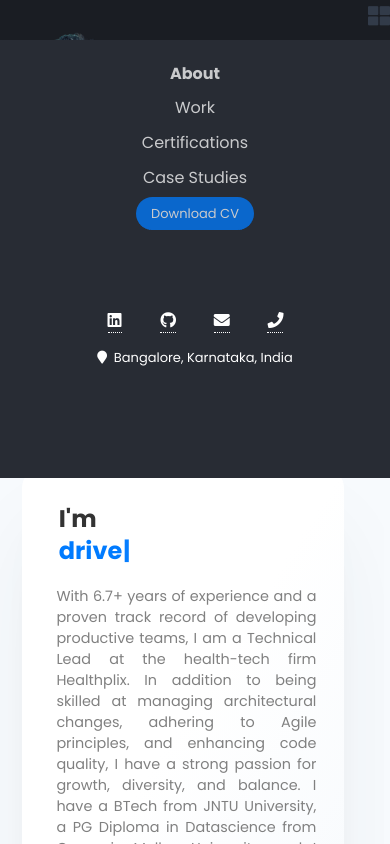
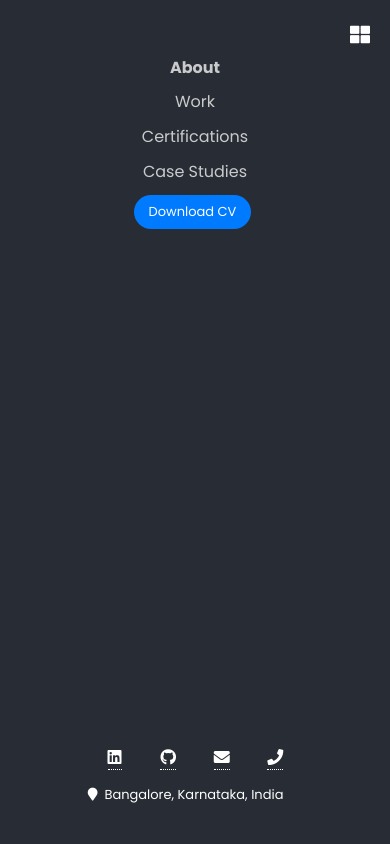
Before and after one commit to sirishasamudrala5/portfolio, a React (Create React App) app: page / in a window 390 px wide. Both pictures are taken after a click on the icon 362 px from the left and 31 px from the top of the page. Built offline with nearby package versions, Linux system fonts and the light colour scheme.

Commit message:
fixed overflow, spell checks

```diff
--- a/src/components/content/About.jsx
+++ b/src/components/content/About.jsx
@@ -85,7 +85,7 @@ const About = () => {
             <div className='card about-container-col about-card'>
             <div className='info'>
                 <h2 className='title'>I'm <Typewriter options={{ strings: AboutTags, autoStart: true, delay: 75, loop: true}} cursor /></h2>
-                <p className='about-content'>With 6.7+ years of experience and a proven track record of developing productive teams, I am a Technical Lead at the health-tech firm Healthplix. In addition to being skilled at managing architectural changes, adhering to Agile principles, and enhancing code quality, I have a strong passion for growth, diversity, and balance. I have a BTech from JNTU University, a PG Diploma in Datascience from Carnegie Mellon University, and I volunteer and speaker at the WomenWhoCode organisation. In my spare time, I enjoy making crafts.</p>
+                <p className='about-content'>With 6.7+ years of experience and a proven track record of developing productive teams, I am a Technical Lead at the health-tech firm Healthplix. In addition to being skilled at managing architectural changes, adhering to Agile principles, and enhancing code quality, I have a strong passion for growth, diversity, and balance. I have a BTech from JNTU University & a PG Diploma in Data science from Carnegie Mellon University. I'm a volunteer and speaker at the WomenWhoCode organisation. In my spare time, I enjoy making crafts.</p>
             </div>
             </div>
             <div className='about-container-col'>{render_skillset()}</div>
--- a/src/components/content/Certifications.jsx
+++ b/src/components/content/Certifications.jsx
@@ -38,7 +38,7 @@ const Certifications = (props) => {
       children.push(
         <div key={key}>
         <img src={item.src} alt={item.description} />
-        <p className="legend">{item.description}</p>
+        {/* <p className="legend">{item.description}</p> */}
     </div>
       )
       ))
@@ -49,14 +49,14 @@ const Certifications = (props) => {
            {render_cert()}
         <h2>Certifications</h2>
         <div className='c-info'>
-            <ul>
-            <li>Aug 2019 : From AWS : Machine Learning on AWS</li>
-            <li>Nov 2019 : From AWS : AWS Technical Professional</li>
-            <li>Nov 2019 : From INSOFE : Post-graduate Gertificate in DataScience</li>
-            <li>May 2022 : From Udemy : The Complete Developers Guide [GoLang]</li>
-            <li>May 2022 : From Udemy : gRPC [GoLang] Master Class</li>
-            </ul>
+          <p>Aug 2019: Machine Learning on AWS</p>
+          <p>Nov 2019: AWS Technical Professional</p>
+          <p>Nov 2019: PG Diploma in Data Science</p>
+          <p>May 2022: The Complete Developers Guide [GoLang]</p>
+          <p>May 2022: gRPC [GoLang] Master Class</p>
+          <p>Feb 2023: GeekTrust Coding Challenge[React]</p>
         </div>
+        <br />
      </section>)
 }
 
--- a/src/components/menu/SmallMenu.jsx
+++ b/src/components/menu/SmallMenu.jsx
@@ -2,15 +2,19 @@ import React from 'react'
 import myResume from '../../static/Resume.pdf'
 
 const SmallMenu = (props) => {
-    return(<div className='menu-small'>
+    return(
+    <div className='menu-small'>
+    <h2 className={'menu-bar-opened'}><i className="fa fa-th-large" aria-hidden="true" onClick={() => props.setShowMenu(false)}></i></h2>
     <ul>
         <li className={`${props.curPage === 'about' ? 'activeMenuItem': ''}`} onClick={() => {props.setCurPage('about'); props.setShowMenu(false)} }>About</li>
         <li className={`${props.curPage === 'work' ? 'activeMenuItem': ''}`} onClick={() => {props.setCurPage('work'); props.setShowMenu(false)} }>Work</li>
         {/* <li className={`${props.curPage === 'projects' ? 'activeMenuItem': ''}`} onClick={() => {props.setCurPage('projects') ; props.setShowMenu(false)}}>Personal Projects</li> */}
         <li className={`${props.curPage === 'certifications' ? 'activeMenuItem': ''}`} onClick={() => {props.setCurPage('certifications') ; props.setShowMenu(false)}}>Certifications</li>
         <li className={`${props.curPage === 'casestudies' ? 'activeMenuItem': ''}`} onClick={() => {props.setCurPage('casestudies') ; props.setShowMenu(false)}}>Case Studies</li>
-        <li onClick={()=> props.setShowMenu(false)}><a href={myResume} download="Sirisha-Resume.pdf" className="downloadBtnSmall">Download CV</a></li>
+        {/* <li onClick={()=> props.setShowMenu(false)}><a href={myResume} download="Sirisha-Resume.pdf" className="downloadBtnSmall">Download CV</a></li> */}
     </ul>
+    <a href={myResume} download="Sirisha-Resume.pdf" className="downloadBtnSmall">Download CV</a>
+
     <footer id="footer-small">
         <nav>
             <ul>
--- a/src/styles/App.css
+++ b/src/styles/App.css
@@ -5,6 +5,8 @@
   display: flex;
   flex-direction: row;
   height: 100vh;
+  width: 100vw;
+  overflow-x: hidden;
   background-color: #f7fafd;
 }
 
@@ -60,7 +62,6 @@ code {
   width: 80%;
   height: 100%;
   color: #282c34;
-  overflow-y: scroll;
 }
 
 .avatar{
@@ -74,12 +75,15 @@ code {
   }
   .sticky-sidebar {
     width: 100%;
-    height: 24%;
+    height: 30%;
     flex-direction: row-reverse;
   }
   .content-area {
     width: 98.5%;
     height: auto;
+  }
+  #work h2, #certifications h2, #casestudies h2{
+    text-align: center;
   }
 }
 
--- a/src/styles/ContentArea.css
+++ b/src/styles/ContentArea.css
@@ -1,5 +1,6 @@
 .content-area{
     height: 100vh;
+    overflow-y: scroll;
 }
 .content-area p, li{
     font-size: 0.9rem;
@@ -147,14 +148,28 @@ section{
     top: 100%;
   }
 
-  .tooltip:hover .tooltiptext {
+.tooltip:hover .tooltiptext {
     visibility: visible;
+}
+
+.c-info ul {
+    list-style: none;
   }
 
-  @media screen and (max-width: 1180px) {
+.c-info ul li::before {
+    content: "| ";
+    color: #4d4f52;
+    font-weight: bold;
+    display: inline-block;
+    width: 1em;
+    margin-left: -1em;
+  }
+
+@media screen and (max-width: 1180px ) {
     #about, #certifications, #casestudies{
         width: 90%;
     }
+
 }
 
   @media screen and (max-height: 912px) {
@@ -220,9 +235,13 @@ section{
     }
     .open-to-work p{
         font-size: small;
+        margin: 0;
     }
   }
   @media screen and (max-width: 480px) {
+    .content-area{
+        overflow-y: unset;
+    }
     #certifications, #casestudies{
         width: 80%;
     }
@@ -231,5 +250,8 @@ section{
     }
     .skillset .card{
         width: 100%;
-      }
+    }
+    .techstack .tech .tech-icon{
+        height: 3em;
+    }
 }
--- a/src/styles/StickySideBar.css
+++ b/src/styles/StickySideBar.css
@@ -238,11 +238,10 @@ a:hover {
 }
 
 #footer-small{
-    margin-top: 5em;
     font-size: small;
-    text-align: center;
-    display: flex;
-    flex-direction: column;
+    position: fixed;
+    bottom: 3em;
+    left: 22.5%;
 }
 
 #footer nav li {
@@ -598,18 +597,16 @@ a:hover {
 }
 
 .menu-bar-opened{
-    color: rgb(50 59 73);
     text-align: right;
     margin: 0;
+    margin: 1em 1em 0em 0em;
+    font-size: 1.25em;
 }
 
 .menu-small{
-    z-index: 9;
+    z-index: 8;
     color: #ffffff;
-    height: 50%;
-    top: 2.5em;
-    padding-top: 1em;
-
+    height: 100%;
     position: fixed;
     width: 100%;
     background-color: #282c34;
@@ -637,7 +634,7 @@ a:hover {
 
 @media screen and (max-width: 768px) {
     #header {
-        padding-left: 2em;
+        padding: 2em 0em 2em 2em;
         justify-content: space-between;
     }
     #header h1 {
@@ -645,8 +642,6 @@ a:hover {
     }
     .menu-bar{
         margin: 1em 1em 0em 0em;
-    }
-    .menu-bar{
         font-size: 1.25em;
     }
     #exp-yrs{
@@ -697,8 +692,10 @@ a:hover {
     color: white;
     padding:0.5em 1.125em;
     border-radius: 1.75em;
-    margin-top: 2em;
     font-size: small;
+    position: absolute;
+    left: 34.33%;
+    top: 15em;
 }
 
 .activeMenuItem{
--- a/src/styles/TimeLine.css
+++ b/src/styles/TimeLine.css
@@ -10,7 +10,7 @@
   /* Card container */
   .card {
     position: relative;
-    max-width: 85%;
+    max-width: 90%;
     padding: 1em;
   }
 
```
